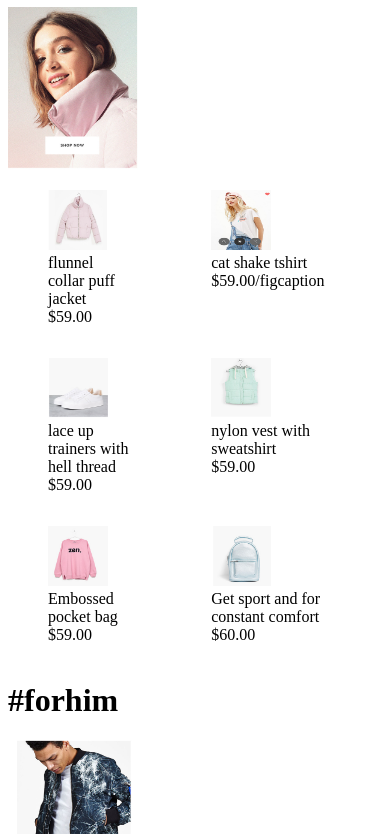
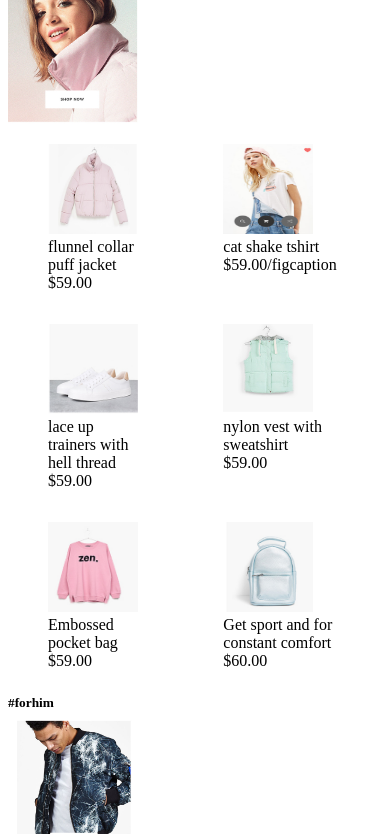
Before and after one commit to Maureen-Gatweri/redone, a plain HTML site: page index.html in a window 390 px wide. Shown: the part 409-1243 px from the top of the page. Drawn offline with Linux system fonts and the light colour scheme.

Commit message:
add media queries

```diff
--- a/style.CSS
+++ b/style.CSS
@@ -93,7 +93,7 @@
 
 
 
-@media only screen and (max-width: 890px){
+@media only screen and (max-width: 932px){
     .nav{
         border: 1px;
         display: flex;
@@ -193,8 +193,8 @@
         height: 2%;
     }
     .jaky1{
-        width: 60px;
-        height: 60px;
+        width: 90px;
+        height: 90px;
         display: grid grid;
     }
     .lady1{
@@ -209,7 +209,8 @@
         height: 230px;
     }
     .contact{
-        display: grid grid;
+        display: grid;
+        grid-template-columns: auto;
 
     }
     .cart{
@@ -217,4 +218,7 @@
         flex-direction: row;
 
     }
+    h1{
+        font-size: smaller;
     }
+    }
```
